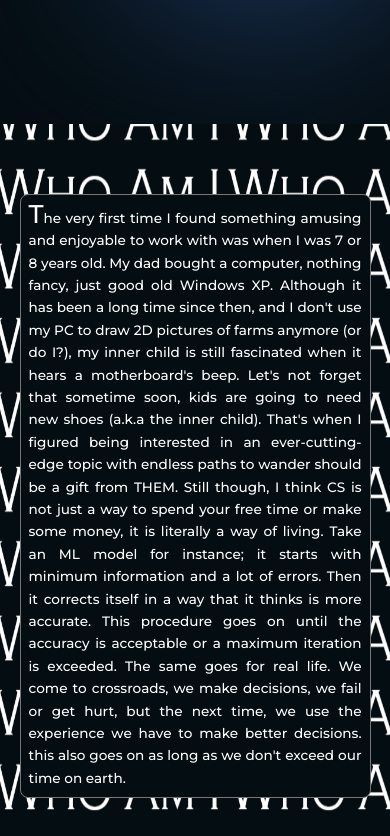
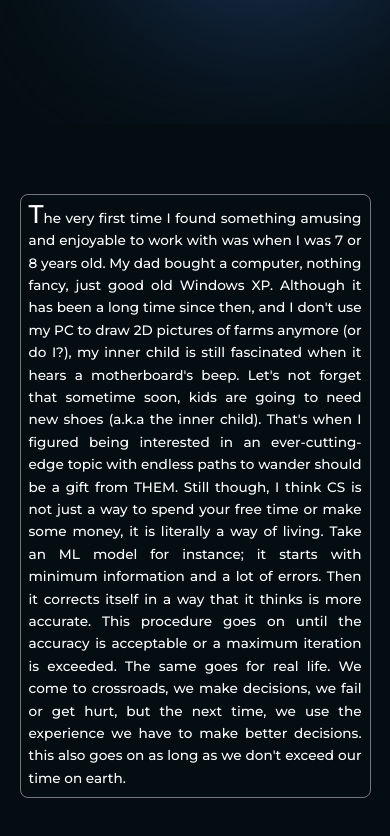
Before and after one commit to alivarastepour/Who_Am_I, a Next.js app: page / in a window 390 px wide. Shown: the part 820-1656 px from the top of the page. Built offline with nearby package versions, Linux system fonts and the light colour scheme.

Commit message:
added more responsive UI to WhoAmI

```diff
--- a/styles/whoAmI.module.scss
+++ b/styles/whoAmI.module.scss
@@ -26,11 +26,6 @@
     transform: translateY(-50%);
     padding: 2rem;
     width: 70%;
-    // min-height: 70vh;
-    // max-height: 90vh;
-    // height: 80vh;
-    // height: 100%;
-    // border: 1px solid red;
     font-size: 1.45rem;
     line-height: 2rem;
     background-color: rgba($primary_background_color, 1);
@@ -50,6 +45,12 @@
   }
   to {
     background-position: -1000% -1000%;
+  }
+}
+
+@keyframes fade-in-background {
+  to {
+    background-size: 400% 400%;
   }
 }
 
@@ -121,19 +122,24 @@
 @media only screen and (max-width: 575px) {
   .who-am-i-wrapper {
     .who-am-i-background-wrapper {
-      // background: radial-gradient(
-      //   circle at 30% 20%,
-      //   $secondary_background_color,
-      //   $primary_background_color 30%
-      // );
-      background-size: 60% 10%;
+      background-image: none;
+      background-color: $primary_background_color;
     }
     .body {
-      // background: none;
       width: 90%;
+      background: none;
       border-radius: 0.5rem;
-      // box-shadow: -1px -1px 2px #fff, 1px 1px 2px #fff;
       border: 1px solid #777;
+    }
+    .who-am-i-background-radial {
+      background-image: radial-gradient(
+        circle at 0% 0%,
+        $secondary_background_color,
+        $primary_background_color 15%
+      ) !important;
+      background-size: 100% 100%;
+      background-repeat: no-repeat;
+      animation: fade-in-background 3s forwards ease;
     }
   }
 }
```
